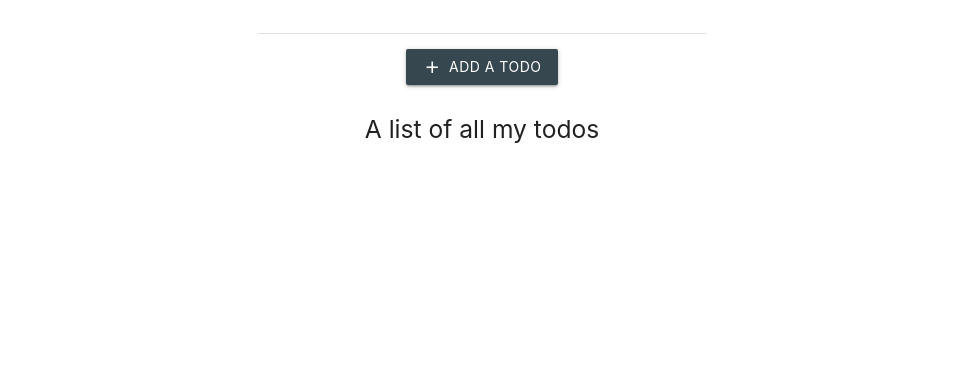
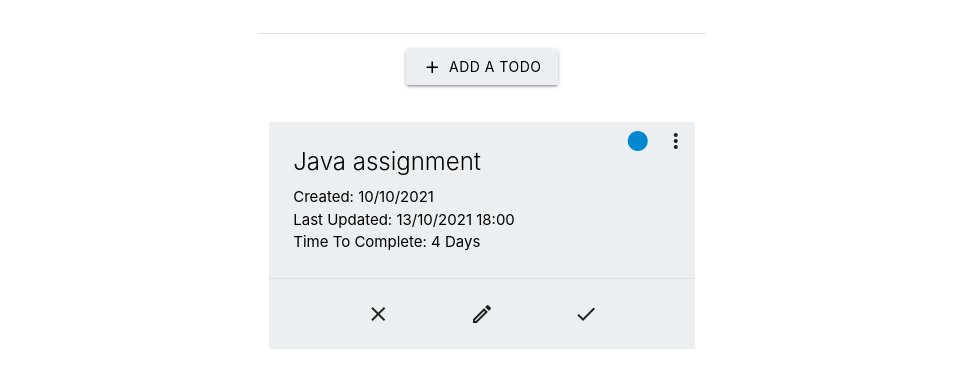
Before and after one commit to ronymarsh/todo-list, a React app in the folder client/: page /dashboard in a window 1280 px wide. Shown: the part 177-564 px from the top of the page, without its empty margins (158-1121 px from the left). Built offline with nearby package versions, Linux system fonts and the light colour scheme; no server answers.

Commit message:
add todo and todo list basic frontend setup

```diff
--- a/client/public/index.html
+++ b/client/public/index.html
@@ -8,6 +8,7 @@
   <!-- Compiled and minified CSS -->
   <link rel="stylesheet" href="https://cdnjs.cloudflare.com/ajax/libs/materialize/1.0.0/css/materialize.min.css">
   <link href="https://fonts.googleapis.com/icon?family=Material+Icons" rel="stylesheet">
+  <link href="https://fonts.googleapis.com/icon?family=Material+Icons+Outlined" rel="stylesheet">
   <!-- Compiled and minified JavaScript -->
   <script src="https://cdnjs.cloudflare.com/ajax/libs/materialize/1.0.0/js/materialize.min.js"></script>
   <title>Document</title>
--- /dev/null
+++ b/client/src/components/AddTodoBtn.js
@@ -0,0 +1,15 @@
+import React from 'react';
+import { icon_style } from './css';
+
+function AddTodoBtn() {
+  return (
+    <a className="waves-effect waves-light btn blue-grey lighten-5 black-text">
+      <i className="material-icons left" style={icon_style}>
+        add
+      </i>
+      Add a todo
+    </a>
+  );
+}
+
+export default AddTodoBtn;
--- a/client/src/components/Dashboard.js
+++ b/client/src/components/Dashboard.js
@@ -1,5 +1,7 @@
 import React from 'react';
-import { divider_style, icon_style } from './css';
+import { divider_style, list_style } from './css';
+import Todo from './Todo';
+import AddTodoBtn from './AddTodoBtn';
 
 function Dashboard() {
   return (
@@ -11,14 +13,11 @@ function Dashboard() {
       <div className="divider" style={divider_style}></div>
 
       <div className="section center-align">
-        <a className="waves-effect waves-light btn blue-grey darken-3">
-          <i className="material-icons left" style={icon_style}>
-            add
-          </i>
-          Add a todo
-        </a>
+        <AddTodoBtn />
       </div>
-      <h5 className="center-align">A list of all my todos</h5>
+      <div className="section" style={list_style}>
+        <Todo />
+      </div>
     </>
   );
 }
--- a/client/src/components/Signin.js
+++ b/client/src/components/Signin.js
@@ -19,7 +19,7 @@ function Signin(props) {
     history: props.history,
     onSuccess: (tokens, history) => {
       storeTokens(tokens);
-      history.push('/');
+      history.push('/dashboard');
       props.loggedIn();
     },
   });
--- a/client/src/components/Signup.js
+++ b/client/src/components/Signup.js
@@ -20,7 +20,7 @@ function Signup(props) {
     history: props.history,
     onSuccess: (tokens, history) => {
       storeTokens(tokens);
-      history.push('/');
+      history.push('/dashboard');
       props.loggedIn();
     },
   });
--- /dev/null
+++ b/client/src/components/Todo.js
@@ -0,0 +1,46 @@
+import React from 'react';
+import {
+  col_style,
+  card_style,
+  card_icon_style,
+  status_icon_style,
+  card_action_style,
+} from './css';
+
+function Todo() {
+  return (
+    <div className="row">
+      <div className="col s12 m6" style={col_style}>
+        <div className="card blue-grey lighten-5" style={card_style}>
+          <div className="right">
+            <i className="material-icons" style={status_icon_style}>
+              circle
+            </i>
+            <i className="material-icons-outlined" style={card_icon_style}>
+              more_vert
+            </i>
+          </div>
+          <div className="card-content black-text">
+            <span className="card-title">Java assignment</span>
+            <div>Created: 10/10/2021</div>
+            <div>Last Updated: 13/10/2021 18:00</div>
+            <p>Time To Complete: 4 Days</p>
+          </div>
+          <div class="card-action" style={card_action_style}>
+            <i className="material-icons-outlined" style={card_icon_style}>
+              clear
+            </i>
+            <i className="material-icons-outlined" style={card_icon_style}>
+              edit
+            </i>
+            <i className="material-icons-outlined" style={card_icon_style}>
+              done
+            </i>
+          </div>
+        </div>
+      </div>
+    </div>
+  );
+}
+
+export default Todo;
--- a/client/src/components/css.js
+++ b/client/src/components/css.js
@@ -9,3 +9,31 @@ export const divider_style = {
 export const icon_style = {
   marginRight: '7px',
 };
+
+export const card_action_style = {
+  display: 'flex',
+  justifyContent: 'space-evenly',
+};
+
+export const card_icon_style = {
+  fontSize: '24px',
+  margin: '7px 7px',
+};
+
+export const status_icon_style = {
+  fontSize: '24px',
+  margin: '7px 7px',
+  color: '#0288d1',
+};
+
+export const list_style = {
+  margin: '0 25%',
+};
+
+export const col_style = {
+  width: '100%',
+};
+
+export const card_style = {
+  boxShadow: 'none',
+};
```
